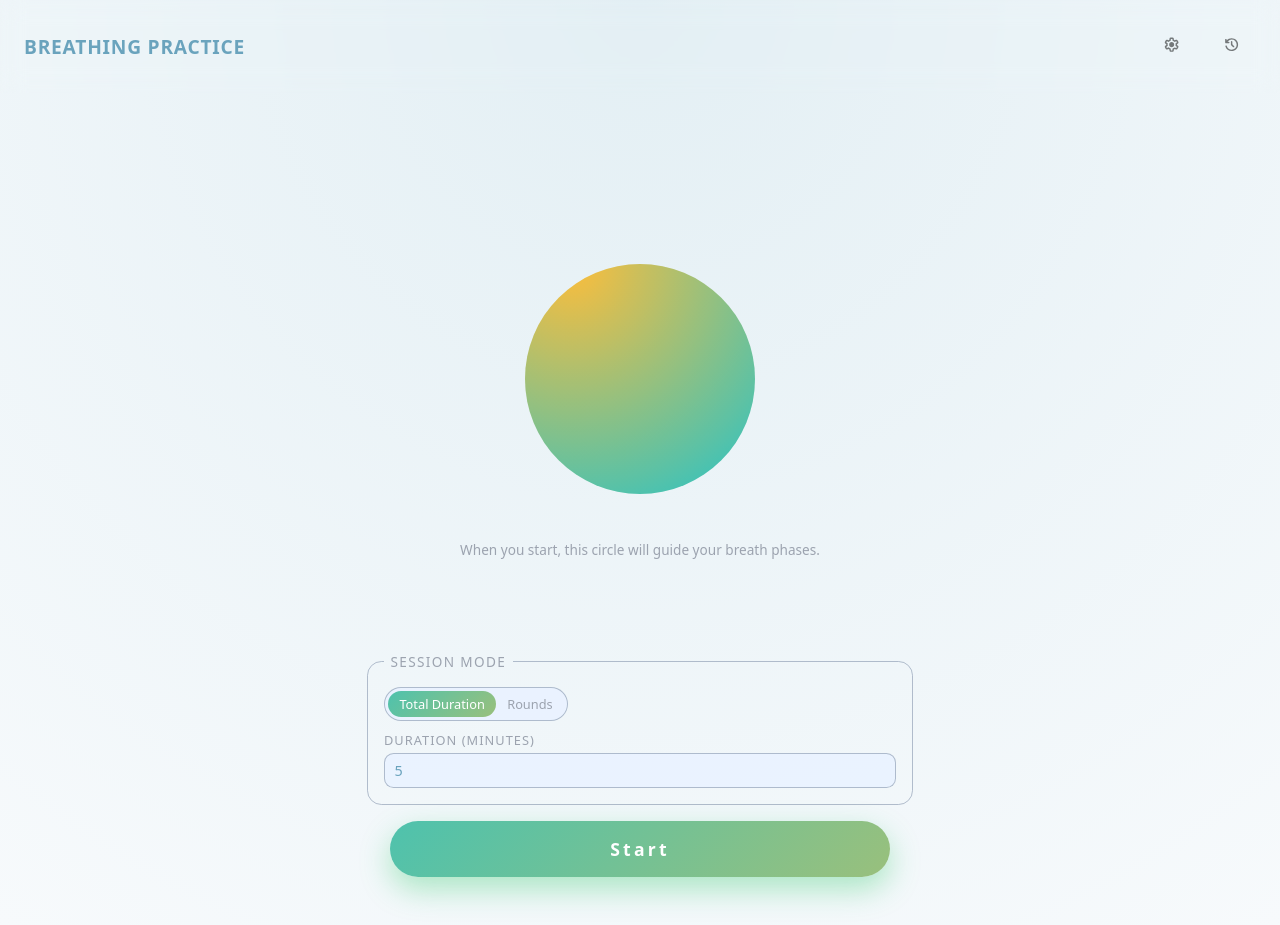
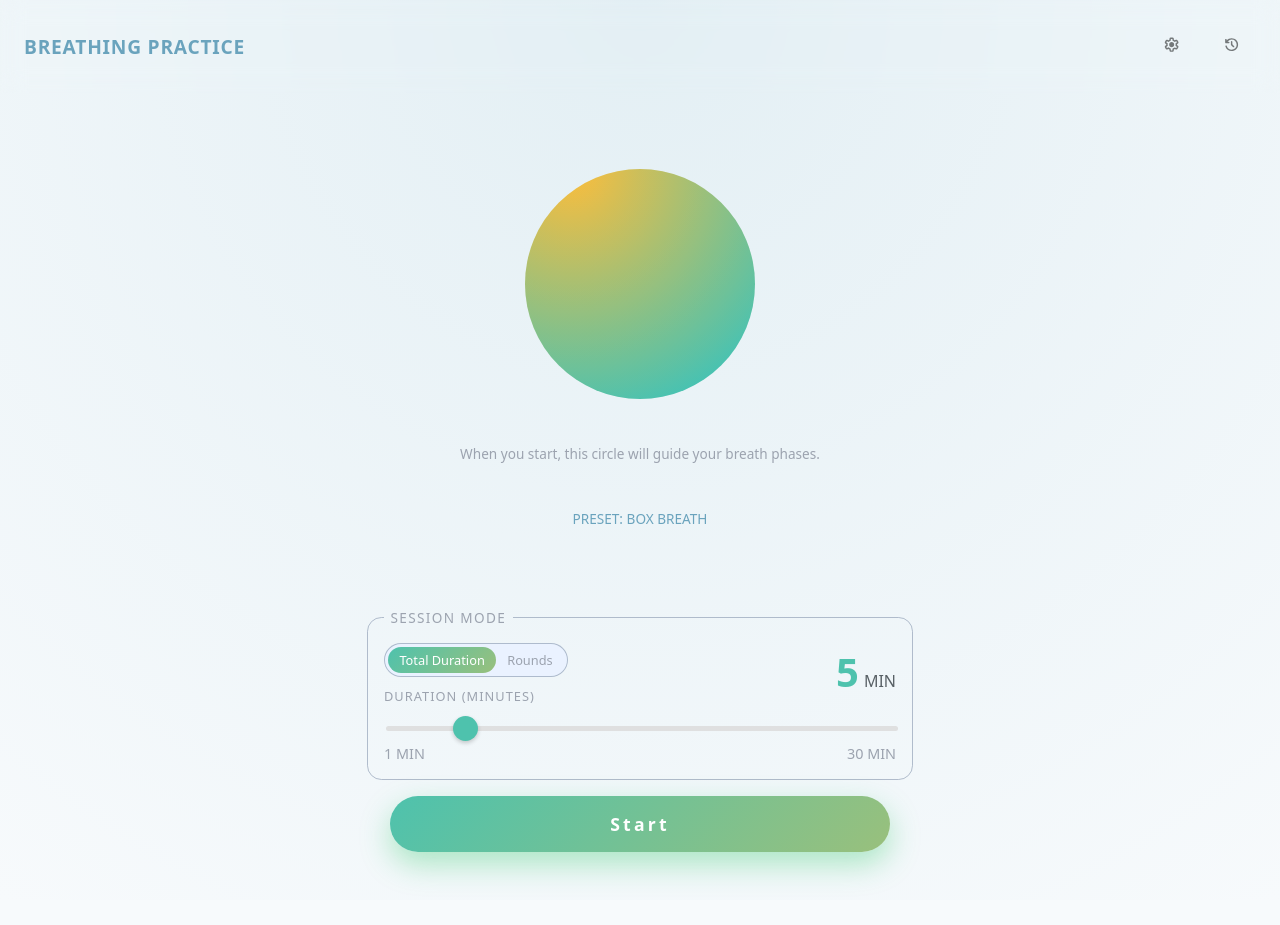
Before and after one commit to katmetax/breathing-practice, a Vue app: page / in a window 1280 px wide. After the commit the page ends 900 px from the top, so only its background shows below. Built offline with nearby package versions, Linux system fonts and the light colour scheme.

Commit message:
Make further UI tweaks and add slider to timer page

```diff
--- a/src/assets/main.css
+++ b/src/assets/main.css
@@ -38,7 +38,7 @@ a {
   --color-surface-panel: rgba(15, 23, 42, 0.92);
   --color-surface-panel-strong: rgba(15, 23, 42, 0.95);
   --color-surface-soft: rgba(233, 242, 255, 0.9);
-  --color-surface-soft-strong: rgba(15, 23, 42, 0.95);
+  --color-surface-soft-strong: rgb(223, 223, 223, 0.95);
 
   /* Borders */
   --color-border-soft: rgba(148, 163, 184, 0.35);
--- a/src/views/TimerPage.vue
+++ b/src/views/TimerPage.vue
@@ -23,7 +23,7 @@
             -->
           </div>
           <p class="session-meta">
-            <span v-if="isRunning">
+            <span v-if="isRunning" class="muted">
               Round {{ currentRound }} •
               {{ mode === 'rounds' ? `${rounds} total` : 'duration mode' }}
             </span>
@@ -36,16 +36,25 @@
             </span>
           </p>
 
-          <span v-if="selectedPreset" class="muted">
-            Selected preset: {{ selectedPreset.name }}
+          <span v-if="selectedPreset" class="muted preset-name">
+            Preset: {{ selectedPreset.name }}
           </span>
 
-          <button v-if="isRunning" class="btn btn-ghost" type="button" @click="handleStop">
+          <button
+            v-if="isRunning || isCountingDown"
+            class="btn btn-ghost"
+            type="button"
+            @click="handleStop"
+          >
             Stop session
           </button>
         </section>
 
-        <form class="form form--session" @submit.prevent="handleStart">
+        <form
+          class="form form--session"
+          @submit.prevent="handleStart"
+          v-if="!isRunning && !isCountingDown"
+        >
           <div class="session-settings">
             <fieldset class="fieldset">
               <legend class="fieldset-legend">Session Mode</legend>
@@ -70,26 +79,52 @@
 
               <div v-if="mode === 'rounds'" class="field">
                 <span class="field-label">Number of rounds</span>
+
+                <div class="slider-wrapper">
+                  <div class="display">
+                    <span class="time-value">{{ rounds }}</span>
+                    <span class="unit">RND</span>
+                  </div>
+
                   <input
+                    type="range"
                     v-model.number="rounds"
-                  class="field-input"
-                  type="number"
                     min="1"
-                  max="200"
-                  required
+                    max="60"
+                    step="1"
+                    class="transparent-slider"
                   />
+
+                  <div class="range-labels">
+                    <span>1 RND</span>
+                    <span>60 RND</span>
+                  </div>
+                </div>
               </div>
 
               <div v-else class="field">
                 <span class="field-label">Duration (minutes)</span>
+
+                <div class="slider-wrapper">
+                  <div class="display">
+                    <span class="time-value">{{ durationMinutes }}</span>
+                    <span class="unit">MIN</span>
+                  </div>
+
                   <input
+                    type="range"
                     v-model.number="durationMinutes"
-                  class="field-input"
-                  type="number"
                     min="1"
-                  max="120"
-                  required
+                    max="30"
+                    step="1"
+                    class="transparent-slider"
                   />
+
+                  <div class="range-labels">
+                    <span>1 MIN</span>
+                    <span>30 MIN</span>
+                  </div>
+                </div>
               </div>
             </fieldset>
 
@@ -124,7 +159,7 @@ const saveSuccess = ref('')
 
 const mode = ref<SessionMode>('duration')
 const rounds = ref(10)
-const durationMinutes = ref(5)
+const durationMinutes = ref<number>(5)
 
 const startError = ref('')
 
@@ -143,7 +178,8 @@ const elapsedPhase = ref(0)
 const currentPhaseDuration = ref(1)
 const lastDurationSec = ref<number | null>(null)
 const selectedPreset = ref(
-  selectedPresetId.value && presets.value.find((p) => p.id === selectedPresetId.value),
+  (selectedPresetId.value && presets.value.find((p) => p.id === selectedPresetId.value)) ||
+    presets.value[0],
 )
 
 let countdownTimer: number | null = null
@@ -268,6 +304,7 @@ function beginSession(
       onComplete(state) {
         isRunning.value = false
         sessionComplete.value = true
+        currentPhase.value = ''
         lastDurationSec.value = Math.round(state.totalElapsed)
         audioController.playCompletionTone()
 
@@ -341,7 +378,7 @@ function handleStop() {
   isRunning.value = false
   sessionComplete.value = false
   lastDurationSec.value = null
-  currentPhase.value = 'inhale'
+  currentPhase.value = ''
   currentRound.value = 1
   elapsedTotal.value = 0
   elapsedPhase.value = 0
@@ -410,6 +447,85 @@ onBeforeUnmount(() => {
   justify-self: center;
   width: 100%;
   margin-top: 1rem;
+}
+
+.timer-picker {
+  padding: 20px;
+  background: transparent;
+  border-radius: 12px;
+}
+
+.display {
+  display: flex;
+  flex-direction: row;
+  justify-content: flex-end;
+  align-items: baseline;
+  margin-bottom: 15px;
+  margin-top: -65px;
+  pointer-events: none;
+}
+
+.time-value {
+  font-size: 2.5rem;
+  font-weight: bold;
+  color: var(--color-primary);
+  margin-right: 5px;
+}
+
+.transparent-slider {
+  -webkit-appearance: none; /* Hides default browser styling */
+  appearance: none;
+  width: 100%;
+  background: transparent;
+  cursor: pointer;
+}
+
+/***** Chrome, Safari, Edge, and Opera *****/
+
+/* The Track (Background) */
+.transparent-slider::-webkit-slider-runnable-track {
+  background: var(--color-surface-soft-strong);
+  height: 5px;
+  border-radius: 4px;
+}
+
+/* The Thumb (Knob) */
+.transparent-slider::-webkit-slider-thumb {
+  -webkit-appearance: none;
+  appearance: none;
+  margin-top: -10px; /* Centers thumb on the track */
+  background-color: var(--color-primary);
+  height: 25px;
+  width: 25px;
+  border-radius: 50%;
+  box-shadow: 0 2px 4px rgba(0, 0, 0, 0.2);
+}
+
+/***** Firefox *****/
+
+/* The Track */
+.transparent-slider::-moz-range-track {
+  background: var(--color-surface-soft-strong);
+  height: 5px;
+  border-radius: 4px;
+}
+
+/* The Thumb */
+.transparent-slider::-moz-range-thumb {
+  background-color: var(--color-primary);
+  height: 25px;
+  width: 25px;
+  border: none;
+  border-radius: 50%;
+  box-shadow: 0 2px 4px rgba(0, 0, 0, 0.2);
+}
+
+.range-labels {
+  display: flex;
+  justify-content: space-between;
+  margin-top: 8px;
+  color: var(--color-text-muted);
+  font-size: 0.9rem;
 }
 
 .fieldset {
@@ -547,6 +663,11 @@ onBeforeUnmount(() => {
   font-size: 0.85rem;
 }
 
+.preset-name {
+  text-transform: uppercase;
+  color: var(--color-text-strong);
+}
+
 .mode-toggle {
   display: inline-flex;
   padding: 0.2rem;
@@ -572,7 +693,7 @@ onBeforeUnmount(() => {
 }
 
 .session-visual {
-  margin: 5rem 0;
+  margin: 1rem 0 5rem;
   display: flex;
   flex-direction: column;
   align-items: center;
@@ -609,9 +730,12 @@ onBeforeUnmount(() => {
 }
 
 .breath-phase-label {
-  font-size: 1.1rem;
+  font-size: 1.5rem;
   letter-spacing: 0.1em;
   text-transform: uppercase;
+  color: var(--color-primary);
+  text-align: center;
+  margin-bottom: -20px;
 }
 
 .breath-timer-label {
```
Lines whose indentation alone changed are shown as unchanged.
